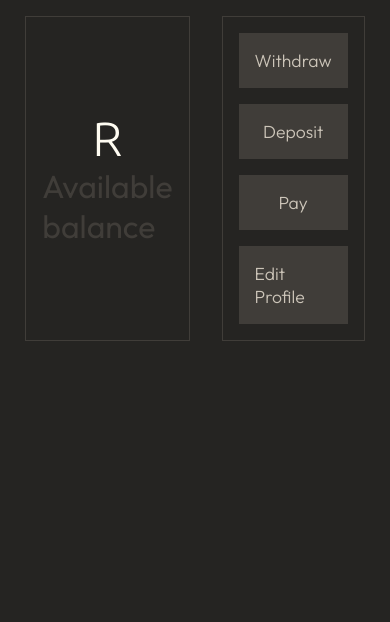
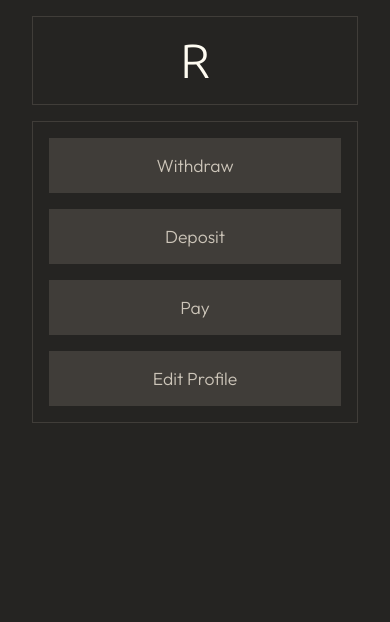
Before and after one commit to PhantomLeii/banking-system, a Django app: page / in a window 390 px wide. Shown: the part 56-678 px from the top of the page. After the commit the page ends 479 px from the top, so only its background shows below. Run offline with Django 5.2, Linux system fonts and the light colour scheme; a user stored in the database is signed in.

Commit message:
add home page respponsivity

```diff
--- a/static/css/index.css
+++ b/static/css/index.css
@@ -348,13 +348,12 @@ form ul {
 }
 
 .transactions {
-	height: 100%;
 	padding: 1rem;
-	grid-row: span 2;
 	border: 1px solid var(--clr-secondary-bg);
 	display: flex;
 	flex-direction: column;
 	gap: 1rem;
+	overflow-y: scroll;
 }
 
 .hidden {
@@ -407,14 +406,21 @@ form ul {
 
 #dashboard {
 	display: grid;
-	grid-template-columns: repeat(2, 1fr);
+	grid-template-columns: 1fr 1fr;
 	grid-template-rows: 1fr 3fr;
 	height: 100%;
+	width: 100%;
 	gap: 2rem;
 }
 
 #dashbord .banner {
+	width: 100%;
 	grid-column: span 2;
+}
+
+#dashboard .transactions {
+	grid-column: span 2;
+	overflow-y: scroll;
 }
 
 @media screen and (max-width: 768px) {
@@ -468,6 +474,21 @@ form ul {
 		flex-direction: column;
 		gap: 1rem;
 	}
+
+	#dashboard {
+		display: flex;
+		flex-direction: column;
+		justify-content: center;
+		align-items: center;
+		width: 100%;
+		gap: 1rem;
+	}
+
+	#dashboard .banner,
+	#dashboard .detail,
+	#dashboard .transactions {
+		width: 100%;
+	}
 }
 
 @media screen and (max-width: 480px) {
@@ -487,4 +508,8 @@ form ul {
 	.detail .card {
 		flex-direction: column;
 	}
+
+	#dashboard .banner p {
+		display: none;
+	}
 }
--- a/templates/routes/index.html
+++ b/templates/routes/index.html
@@ -23,6 +23,7 @@
 			{% if transactions %}
 			{% for transaction in transactions %}
 			<div class="card">
+				<p class="info">{{ transaction.timestamp|date:"M Y, d @ H:i" }}</p>
 				<div class="transaction-parent">
 					<h3>From:</h3>
 					<p>{{ transaction.account.number }}</p>
```
